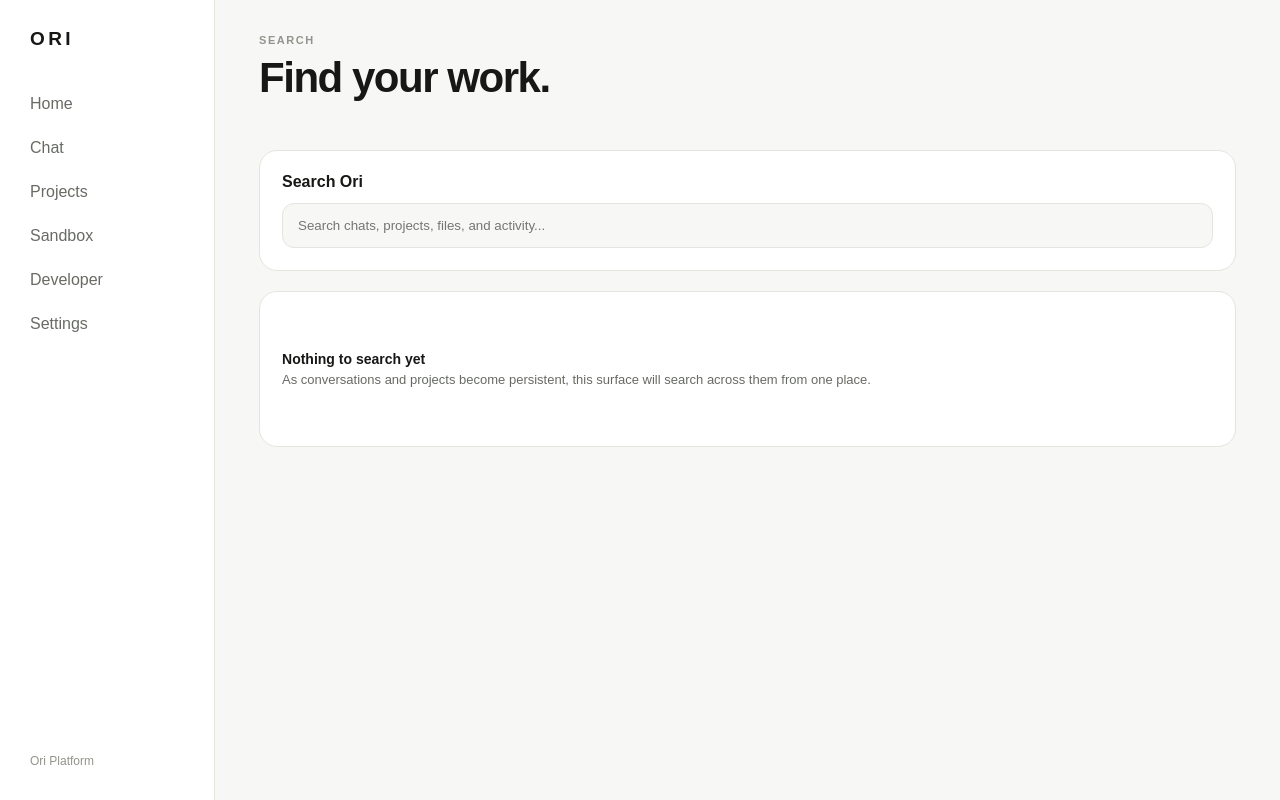
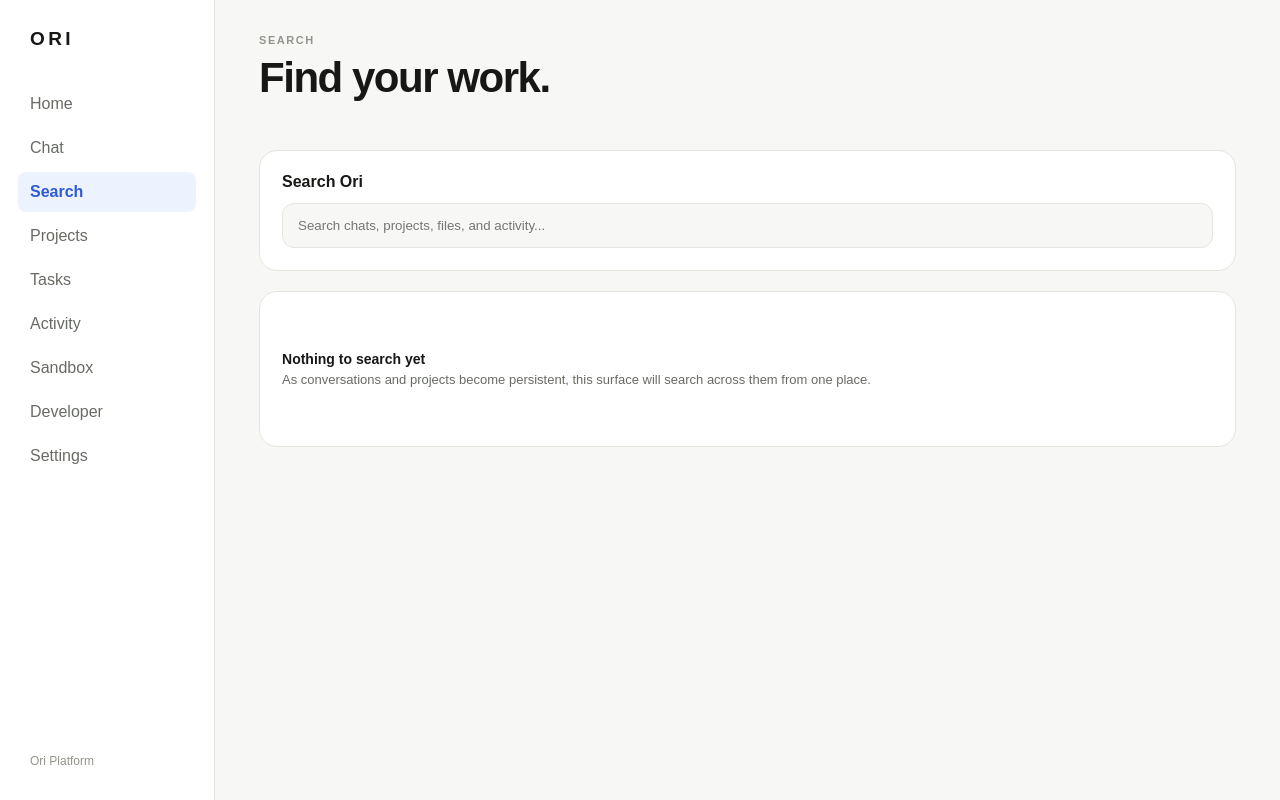
Before and after one commit to 30lnewcomb-byte/ori-platform, a Next.js app in the folder apps/web/: page /search in a window 1280 px wide. Built offline with nearby package versions, Linux system fonts and the light colour scheme.

Commit message:
fix: restore full sidebar navigation on search

```diff
--- a/apps/web/app/search/page.tsx
+++ b/apps/web/app/search/page.tsx
@@ -1,16 +1,13 @@
-const nav = [['Home','/'],['Chat','/chat'],['Projects','/projects'],['Sandbox','/sandbox'],['Developer','/developer'],['Settings','/settings']];
+const nav = [['Home','/'],['Chat','/chat'],['Search','/search'],['Projects','/projects'],['Tasks','/tasks'],['Activity','/notifications'],['Sandbox','/sandbox'],['Developer','/developer'],['Settings','/settings']];
 
 export default function SearchPage() {
   return (
     <main className="shell">
-      <aside className="sidebar" aria-label="Primary navigation"><div className="brand">ORI</div><nav>{nav.map(([label,href]) => <a className="navItem" href={href} key={label}>{label}</a>)}</nav><div className="sidebarFooter">Ori Platform</div></aside>
+      <aside className="sidebar" aria-label="Primary navigation"><div className="brand">ORI</div><nav>{nav.map(([label,href]) => <a className={label === 'Search' ? 'navItem active' : 'navItem'} href={href} key={label}>{label}</a>)}</nav><div className="sidebarFooter">Ori Platform</div></aside>
       <section className="content">
         <header className="topbar"><div><p className="eyebrow">SEARCH</p><h1>Find your work.</h1></div></header>
         <div className="homeGrid">
-          <section className="sectionBlock">
-            <label htmlFor="search"><strong>Search Ori</strong></label>
-            <input id="search" type="search" placeholder="Search chats, projects, files, and activity..." style={{width:'100%',marginTop:12,padding:'14px 15px',border:'1px solid var(--border-subtle)',borderRadius:12,background:'var(--surface-base)',color:'var(--text-primary)'}} />
-          </section>
+          <section className="sectionBlock"><label htmlFor="search"><strong>Search Ori</strong></label><input id="search" type="search" placeholder="Search chats, projects, files, and activity..." style={{width:'100%',marginTop:12,padding:'14px 15px',border:'1px solid var(--border-subtle)',borderRadius:12,background:'var(--surface-base)',color:'var(--text-primary)'}} /></section>
           <section className="sectionBlock"><div className="emptyState"><strong>Nothing to search yet</strong><span>As conversations and projects become persistent, this surface will search across them from one place.</span></div></section>
         </div>
       </section>
```
